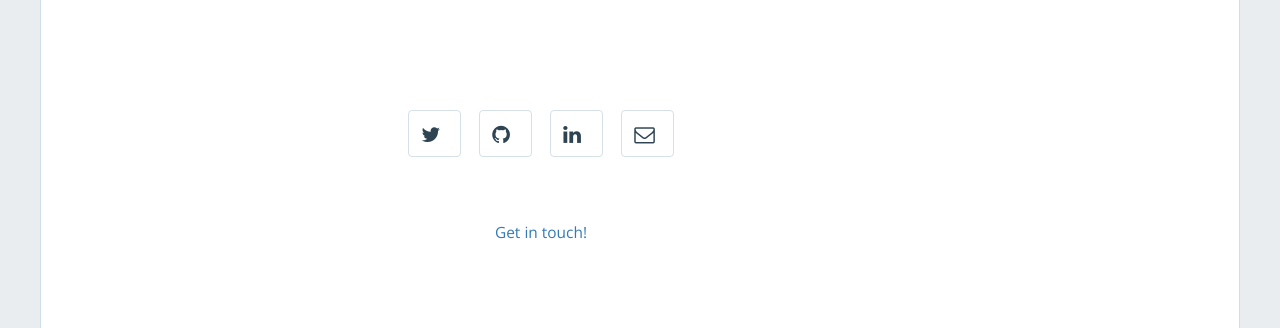
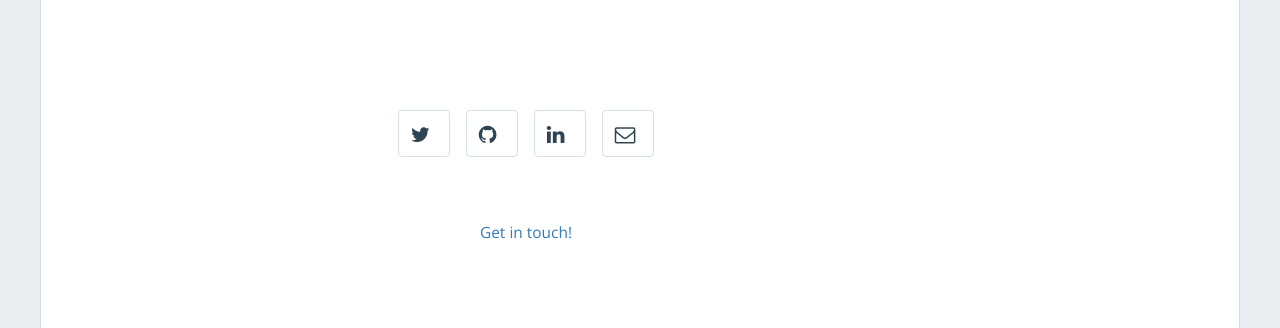
Before and after one commit to connieting/connieting.github.io, a Jekyll site: the page built from index.html, in a window 1280 px wide and 1139 px high. Shown: the part 612-940 px from the top of the window. Built offline with Jekyll 4.4.1, drawn with Linux system fonts in a browser that asks for light colours; nearby versions of some CDN libraries.

Commit message:
Update home-hero.html

```diff
--- a/_includes/home-hero.html
+++ b/_includes/home-hero.html
@@ -31,12 +31,10 @@
   </div>
 </div>
 
-<div class="container">
+
       <div class="hero-container">
         <div class="hero-content">
           <div class="hero-buttons">
-              <div class="row">
-                <div class="col-md-12>
 
             {% if site.twitter_username != '' %}
               <a href="https://twitter.com/{{ site.twitter_username }}"><button class="btn btn-default btn-lg"><i class="fa fa-twitter fa-lg fa-fw"></i></button></a>
@@ -61,6 +59,3 @@
           </div>
         </div>
       </div>
-    </div>
-  </div>
-</div>
```
